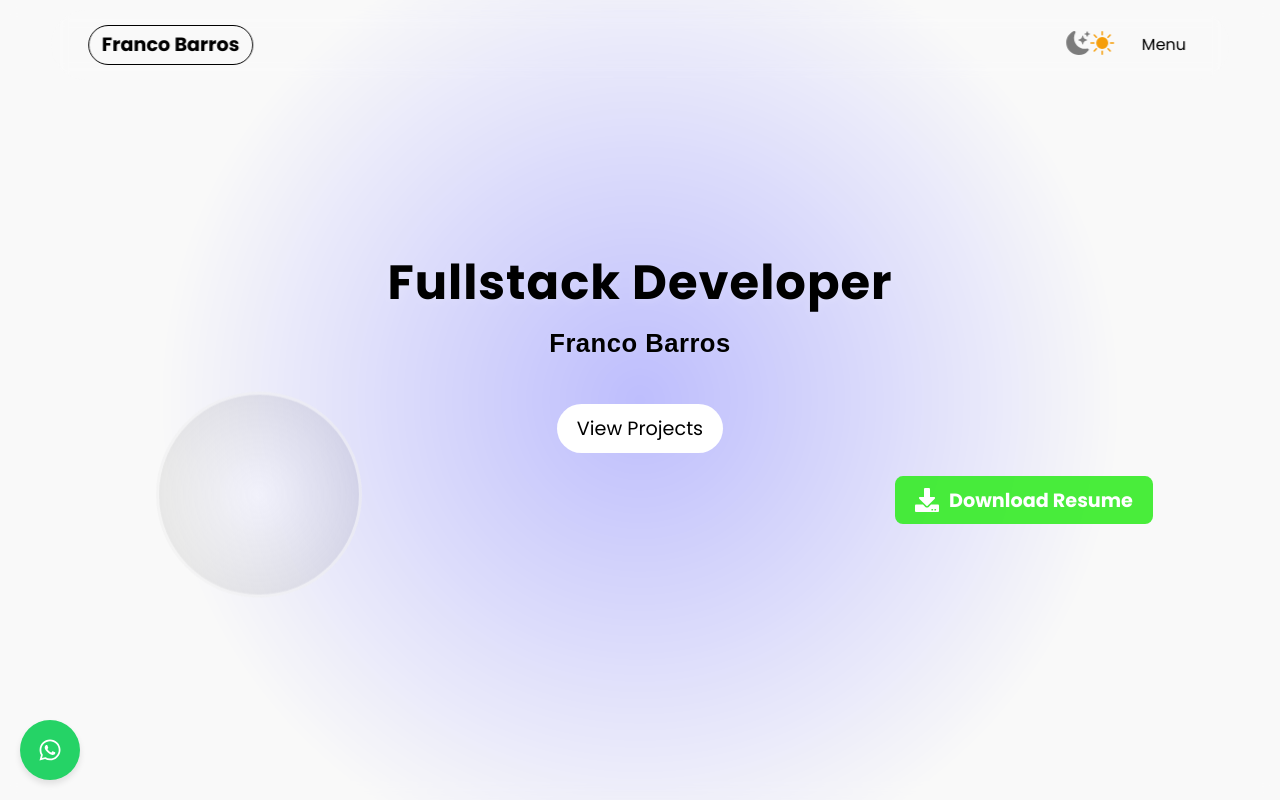
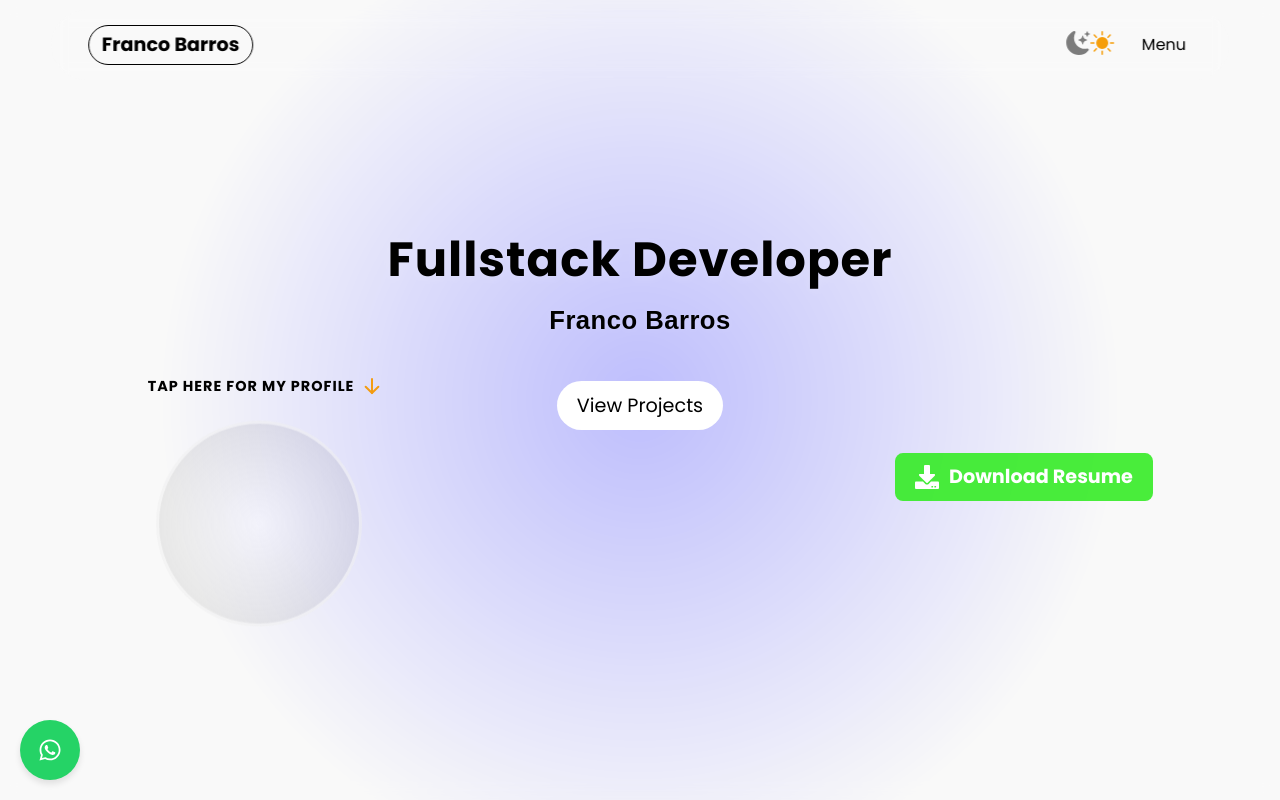
Before and after one commit to franco-barros/Portfolio, a Next.js app: page / in a window 1280 px wide. Shown: the top 800 px of the page. Built offline with nearby package versions, Linux system fonts and the light colour scheme.

Commit message:
Base 1.12 || Shepere change

```diff
--- a/src/Components/animations/animatedsphere/AnimatedSphere.tsx
+++ b/src/Components/animations/animatedsphere/AnimatedSphere.tsx
@@ -2,6 +2,7 @@
 import React, { useState, useEffect } from "react";
 import { motion, useAnimation } from "framer-motion";
 import Image from "next/image";
+import ProfileHintArrow from "../../utils/profilehintarrow";
 import styles from "../../../styles/animations/AnimatedSphere.module.css";
 
 const AnimatedSphere: React.FC = () => {
@@ -14,17 +15,16 @@ const AnimatedSphere: React.FC = () => {
       rotateY: flipped ? 180 : 0,
       transition: { duration: 0.8, ease: "easeInOut" },
     });
-  }, [flipControls, flipped]); // ✅ agregado flipControls
+  }, [flipControls, flipped]);
 
   useEffect(() => {
     verticalControls.start({
       y: [0, -20, 0],
       transition: { duration: 4, repeat: Infinity, ease: "easeInOut" },
     });
-  }, [verticalControls]); // ✅ agregado verticalControls
+  }, [verticalControls]);
 
   const handleMouseEnter = () => verticalControls.stop();
-
   const handleMouseLeave = () => {
     verticalControls.start({
       y: [0, -20, 0],
@@ -35,6 +35,8 @@ const AnimatedSphere: React.FC = () => {
   const handleClick = () => setFlipped((prev) => !prev);
 
   return (
+    <div className={styles.wrapper}>
+      <ProfileHintArrow />
       <button
         onClick={handleClick}
         onMouseEnter={handleMouseEnter}
@@ -58,6 +60,7 @@ const AnimatedSphere: React.FC = () => {
           </motion.div>
         </motion.div>
       </button>
+    </div>
   );
 };
 
--- /dev/null
+++ b/src/Components/utils/profilehintarrow/ProfileHintArrow.tsx
@@ -0,0 +1,14 @@
+import React from "react";
+import { TbArrowDownRight } from "react-icons/tb";
+import styles from "../../../styles/utils/ProfileHintArrow.module.css";
+
+const ProfileHintArrow: React.FC = () => (
+  <div className={styles.arrowContainer}>
+    <span className={styles.arrowText}>
+      Tap here for my profile
+      <TbArrowDownRight className={styles.iconArrow} />
+    </span>
+  </div>
+);
+
+export default ProfileHintArrow;
--- /dev/null
+++ b/src/Components/utils/profilehintarrow/index.ts
@@ -0,0 +1 @@
+export { default } from "./ProfileHintArrow";
--- a/src/styles/animations/AnimatedSphere.module.css
+++ b/src/styles/animations/AnimatedSphere.module.css
@@ -1,3 +1,11 @@
+.wrapper {
+  display: flex;
+  flex-direction: column;
+  align-items: center;
+  gap: 12px;
+  position: relative;
+}
+
 .buttonReset {
   all: unset;
   display: inline-block;
--- /dev/null
+++ b/src/styles/utils/ProfileHintArrow.module.css
@@ -0,0 +1,37 @@
+.arrowContainer {
+  display: flex;
+  flex-direction: column;
+  align-items: center;
+  left: 10px;
+  gap: 4px;
+  font-family: "Poppins", sans-serif;
+  user-select: none;
+  position: relative;
+  margin-bottom: 16px; /* ⬅️ agrega este margen */
+}
+
+.arrowText {
+  display: flex;
+  align-items: center;
+  color: var(--foreground);
+  font-size: 0.9rem;
+  font-weight: 700;
+  text-transform: uppercase;
+  letter-spacing: 1px;
+  gap: 6px; /* espacio entre texto y flecha */
+}
+
+.iconArrow {
+  color: #f39c12;
+  font-size: 24px;
+  transform: rotate(45deg); /* más hacia abajo si querés enfatizar */
+}
+
+@media (max-width: 480px) {
+  .arrowText {
+    font-size: 0.8rem;
+  }
+  .iconArrow {
+    font-size: 20px;
+  }
+}
```
Lines whose indentation alone changed are shown as unchanged.
